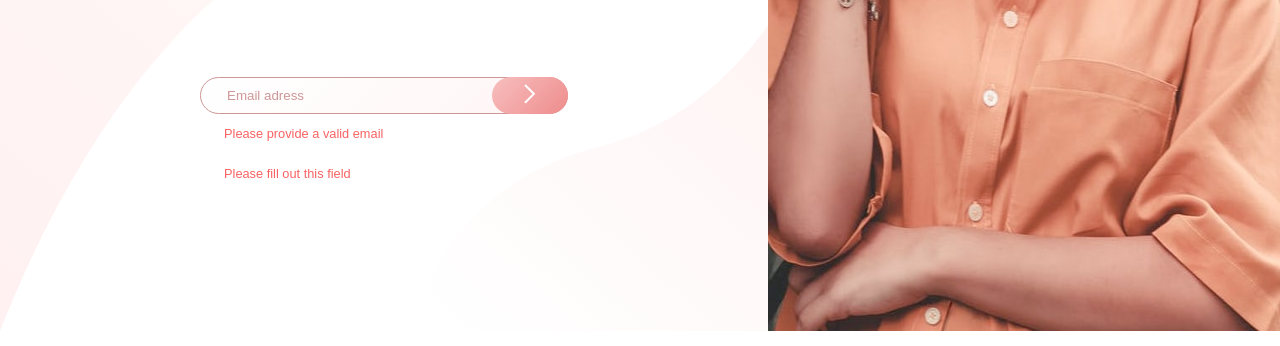
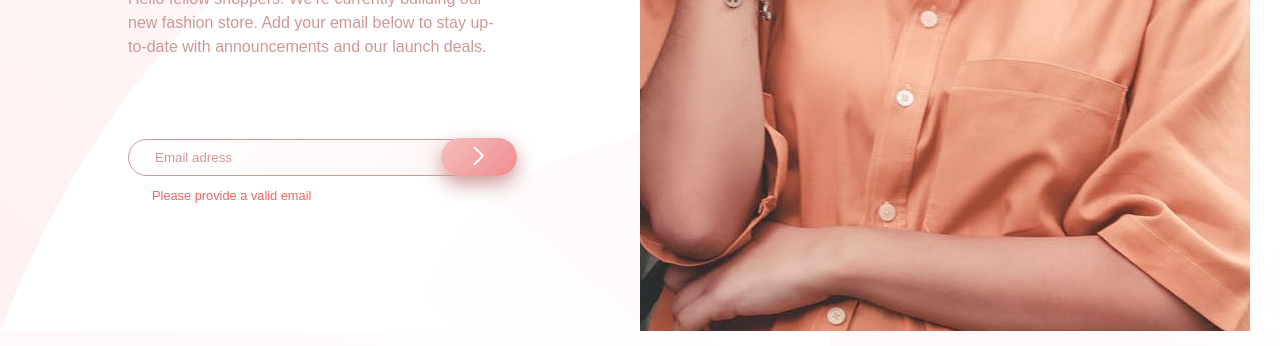
Before and after one commit to SebBudynski/base-apparel, a plain HTML site: page index.html in a window 1280 px wide. Shown: the part 469-815 px from the top of the page. Drawn offline with Linux system fonts and the light colour scheme.

Commit message:
change to display grid and make first moves in JS

```diff
--- a/app.js
+++ b/app.js
@@ -1,4 +1,13 @@
-console.log('hello');
+"use strict";
 
+const submit = document.querySelector(".submit");
+const hidden = document.querySelector(".hidden");
+const message = document.querySelector(".message");
 
-// https://www.google.com/search?q=how+to+move+button+to+input+field+css&oq=how+to+move+button+to+input+field+css&gs_lcrp=EgZjaHJvbWUyBggAEEUYOdIBCTI2MjEzajBqNKgCALACAA&sourceid=chrome&ie=UTF-8#fpstate=ive&vld=cid:d1818379,vid:kr5nR6qHScA,st:0
+console.log(submit);
+console.log(hidden);
+console.log(message);
+
+submit.addEventListener("click", () => {
+  document.querySelector(".message").classList.toggle("hidden");
+});
--- a/index.html
+++ b/index.html
@@ -21,12 +21,13 @@
   <body>
     <main>
       <div class="content">
-        <div class="text">
+        <div class="logo">
           <img
-            class="logo"
             src="images/logo.svg"
             alt="Here is logo of Base Apparel"
           />
+        </div>
+        <div class="text">
           <h1><span>We're</span> coming soon</h1>
           <p>
             Hello fellow shoppers! We're currently building our new fashion
@@ -40,16 +41,17 @@
               placeholder="Email adress"
               required
             />
-            <img class="hidden" src="images/icon-error.svg" alt="" />
-            <button type="submit" class="submit">
+            <button class="submit">
               <img src="images/icon-arrow.svg" alt="" />
             </button>
           </form>
           <p class="message">Please provide a valid email</p>
-          <p class="message">Please fill out this field </p>
+          <img class="hidden" src="images/icon-error.svg" alt="" />
+        </div>
+        <div class="photo">
+          <img src="images/hero-desktop.jpg" alt="" />
         </div>
       </div>
-      <img class="photo" src="images/hero-desktop.jpg" alt="" />
     </main>
     <script src="app.js"></script>
   </body>
--- a/style.css
+++ b/style.css
@@ -10,35 +10,37 @@
   --Dark-Grayish-Red: hsl(0, 6%, 24%);
 }
 
-/* Przy zwężaniu tekst zaczyna wchodzić pod zdjęcie  */
 /* zrobić wersję na telefon */
 /* wystylować znaczek error */
-/* wystylować komunikaty */
 /* napisać JS */
-/* nadaj cień buttonowi */
 
 main {
   min-height: 100vh;
-  display: flex;
+  font-family: "Josefin-sans", sans-serif;
 }
 
 .content {
-  min-width: 60%;
-  display: flex;
-  flex-direction: column;
+  width: 100%;
   background-image: url(images/bg-pattern-desktop.svg);
-  align-items: center;
-  font-family: "Josefin-sans", sans-serif;
+  display: grid;
+  grid-template-rows: 10% 10% 10% 10% 10% 10% 10% 10% 10% 10% ;
+  grid-template-columns: 10% 10% 10% 10% 10% 10% 10% 10% 10% 10% ;
+
+}
+
+.logo {
+  grid-row: 2/3;
+  grid-column:2/5;
+}
+.text {
+  grid-row: 3/11;
+  grid-column:2/5;
+
 }
 
 .photo {
-  height: 100vh;
-  width: 40%;
-}
-
-.text {
-  max-width: 25rem;
-  padding: 1rem;
+  grid-row: 1/5;
+  grid-column:6/11;
 }
 
 .text h1 span {
@@ -47,9 +49,6 @@ main {
   display: block;
 }
 
-.logo {
-  padding-top: 3rem;
-}
 h1 {
   padding-top: 5rem;
   text-transform: uppercase;
@@ -69,36 +68,57 @@ form {
   margin-top: 5rem;
 }
 
+.submit:hover {
+  cursor: pointer;
+}
+
 form input {
-  background: linear-gradient(135deg, hsl(0, 0%, 100%), hsl(0, 100%, 98%) );
-  border-radius: 1.6rem;
+  background: linear-gradient(135deg, hsl(0, 0%, 100%), hsl(0, 100%, 98%));
+  border-radius: 25px;
   padding: 0.625rem;
   width: 100%;
   border: 1px solid var(--Desaturated-Red);
 }
 
-form input::placeholder{
+form input::placeholder {
   color: var(--Desaturated-Red);
   padding-left: 1rem;
-
 }
 
-
 .submit {
-  background: linear-gradient(135deg, hsl(0, 80%, 86%),hsl(0, 74%, 74%));
+  background: linear-gradient(135deg, hsl(0, 80%, 86%), hsl(0, 74%, 74%));
   position: absolute;
-  right: 0;
-  border-radius: 4rem;
-  padding: 0.45rem 2rem;
+  right: -5px;
+  top: -1px;
+  border-radius: 25px;
+  padding: 0.475rem 2rem;
   border: none;
+  box-shadow: 0 0.5rem 20px var(--Desaturated-Red);
 }
 
-.message{
-  color:var(--Soft-Red);
-  padding: .5rem 1.5rem;
-  font-size: .8rem;
+.message {
+  color: var(--Soft-Red);
+  padding: 0.5rem 1.5rem;
+  font-size: 0.8rem;
 }
+
 
 .hidden {
   display: none;
 }
+
+/* small screen */
+@media  (max-width: 768px) {
+  .content {
+    display: flex;
+    flex-direction: column;
+  }
+
+  .photo{
+    order:2;
+  }
+
+  .text{
+    order:3;
+  }
+}
```
